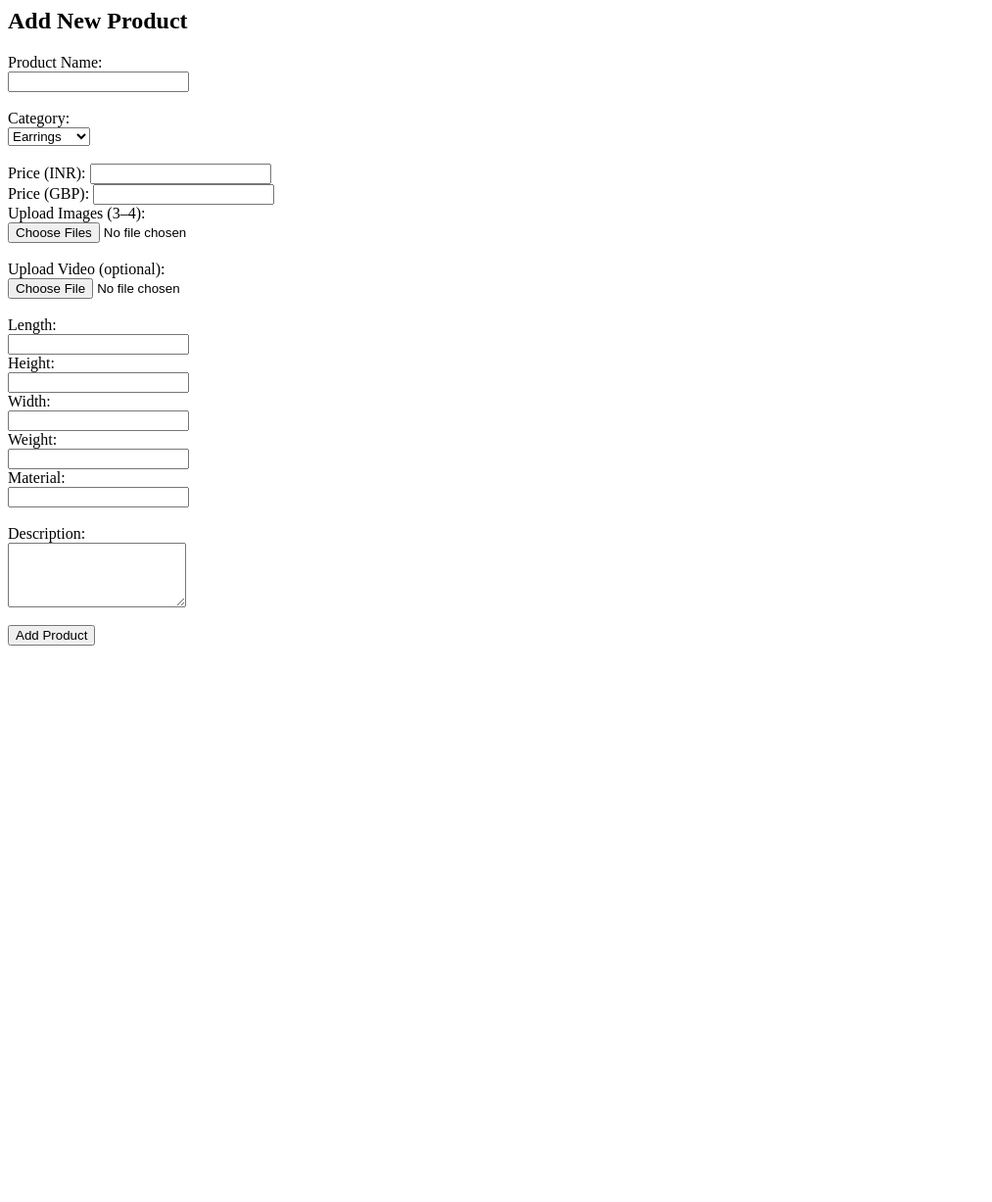
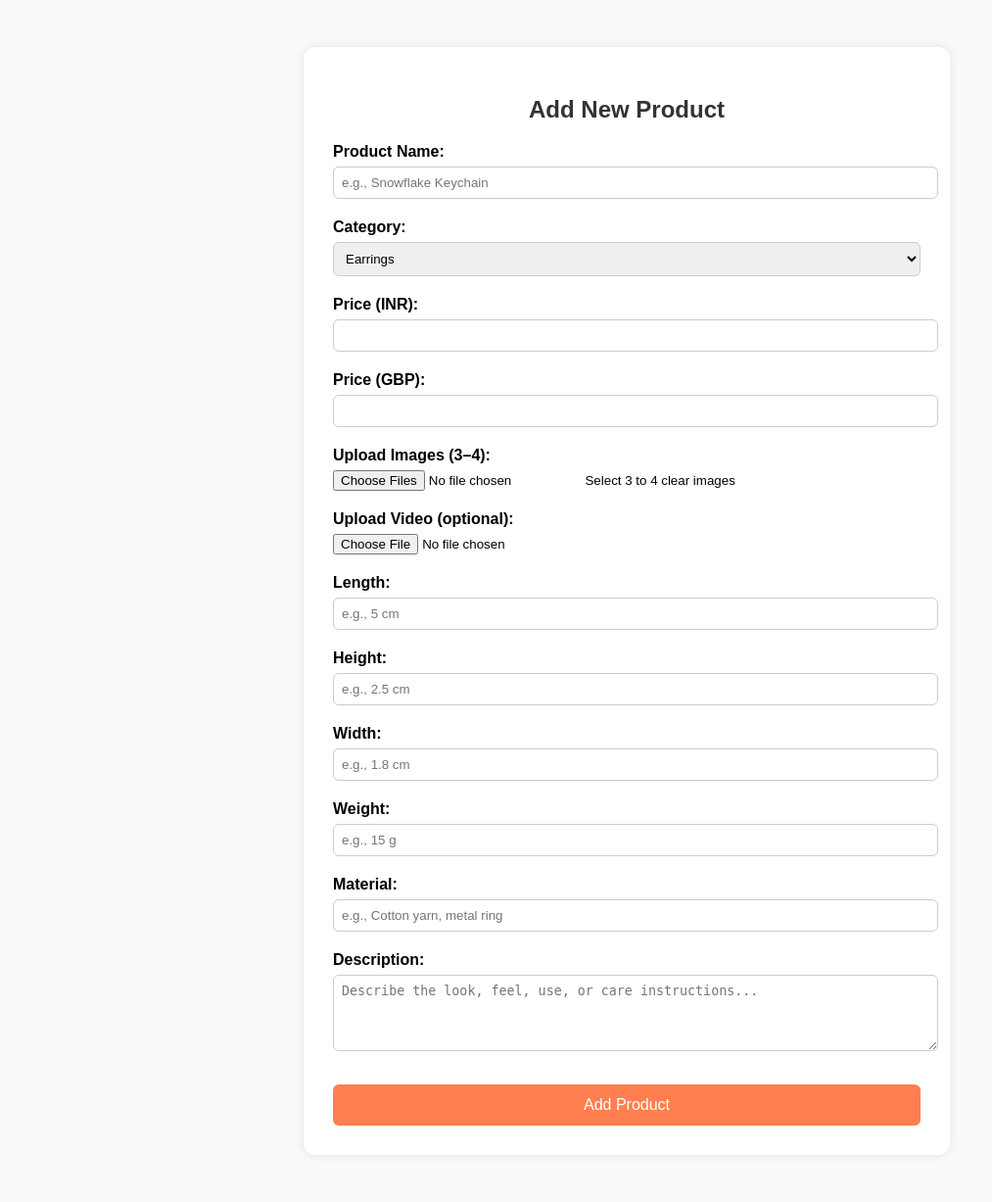
Before and after one commit to Oystr97/crochet-by-3-sisters, a Flask app: page /add_product in a window 1280 px wide. Shown: the whole page at 98% size, without its empty margins (0-1013 px from the left). Before the commit the page ends 659 px from the top, so only its background shows below. Run offline with Flask 3, Linux system fonts and the light colour scheme.

Commit message:
Update add_product.html

```diff
--- a/templates/add_product.html
+++ b/templates/add_product.html
@@ -1,45 +1,128 @@
+<!DOCTYPE html>
+<html lang="en">
+<head>
+    <meta charset="UTF-8">
+    <title>Add New Product</title>
+    <style>
+        body {
+            font-family: Arial, sans-serif;
+            padding: 40px;
+            background-color: #f9f9f9;
+        }
+        form {
+            background: white;
+            padding: 30px;
+            border-radius: 12px;
+            box-shadow: 0 0 10px rgba(0,0,0,0.1);
+            max-width: 600px;
+            margin: auto;
+        }
+        h2 {
+            text-align: center;
+            color: #333;
+        }
+        label {
+            font-weight: bold;
+            display: block;
+            margin-top: 20px;
+        }
+        input[type="text"],
+        input[type="number"],
+        textarea,
+        select {
+            width: 100%;
+            padding: 8px;
+            margin-top: 6px;
+            border-radius: 6px;
+            border: 1px solid #ccc;
+        }
+        input[type="file"] {
+            margin-top: 6px;
+        }
+        button {
+            margin-top: 30px;
+            background-color: #ff7f50;
+            color: white;
+            border: none;
+            padding: 12px 20px;
+            border-radius: 6px;
+            cursor: pointer;
+            width: 100%;
+            font-size: 16px;
+        }
+        button:hover {
+            background-color: #e7663f;
+        }
+        .message {
+            max-width: 600px;
+            margin: auto;
+            margin-bottom: 20px;
+            padding: 15px;
+            border-radius: 8px;
+            background-color: #e0ffe0;
+            color: #006400;
+            text-align: center;
+            font-weight: bold;
+        }
+    </style>
+</head>
+<body>
+
+    {% with messages = get_flashed_messages() %}
+      {% if messages %}
+        <div class="message">
+          {{ messages[0] }}
+        </div>
+      {% endif %}
+    {% endwith %}
+
+    <form method="POST" enctype="multipart/form-data">
         <h2>Add New Product</h2>
-<form method="POST" enctype="multipart/form-data">
-    <label>Product Name:</label><br>
-    <input type="text" name="name" maxlength="50" required><br><br>
 
-    <label>Category:</label><br>
+        <label>Product Name:</label>
+        <input type="text" name="name" maxlength="50" placeholder="e.g., Snowflake Keychain" required>
+
+        <label>Category:</label>
         <select name="category" required>
             <option value="earrings">Earrings</option>
             <option value="bracelets">Bracelets</option>
             <option value="keychains">Keychains</option>
             <option value="flowers">Flowers</option>
-    </select><br><br>
+        </select>
 
         <label>Price (INR):</label>
-    <input type="number" step="0.01" name="price_inr" required><br>
+        <input type="number" step="0.01" name="price_inr" required>
 
         <label>Price (GBP):</label>
-    <input type="number" step="0.01" name="price_gbp" required><br>
+        <input type="number" step="0.01" name="price_gbp" required>
 
-    <label>Upload Images (3–4):</label><br>
-    <input type="file" name="images" multiple accept="image/*"><br><br>
+        <label>Upload Images (3–4):</label>
+        <input type="file" name="images" multiple accept="image/*" required>
+        <small>Select 3 to 4 clear images</small>
 
-    <label>Upload Video (optional):</label><br>
-    <input type="file" name="video" accept="video/*"><br><br>
+        <label>Upload Video (optional):</label>
+        <input type="file" name="video" accept="video/*">
 
-    <label>Length:</label><br>
-    <input type="text" name="length"><br>
+        <label>Length:</label>
+        <input type="text" name="length" placeholder="e.g., 5 cm">
 
-    <label>Height:</label><br>
-    <input type="text" name="height"><br>
+        <label>Height:</label>
+        <input type="text" name="height" placeholder="e.g., 2.5 cm">
 
-    <label>Width:</label><br>
-    <input type="text" name="width"><br>
+        <label>Width:</label>
+        <input type="text" name="width" placeholder="e.g., 1.8 cm">
 
-    <label>Weight:</label><br>
-    <input type="text" name="weight"><br>
+        <label>Weight:</label>
+        <input type="text" name="weight" placeholder="e.g., 15 g">
 
-    <label>Material:</label><br>
-    <input type="text" name="material"><br><br>
+        <label>Material:</label>
+        <input type="text" name="material" placeholder="e.g., Cotton yarn, metal ring">
 
-    <label>Description:</label><br>
-    <textarea name="description" rows="4" required></textarea><br><br>
+        <label>Description:</label>
+        <textarea name="description" rows="4" placeholder="Describe the look, feel, use, or care instructions..." required></textarea>
 
         <button type="submit">Add Product</button>
     </form>
+
+</body>
+</html>
```
Lines whose indentation alone changed are shown as unchanged.
